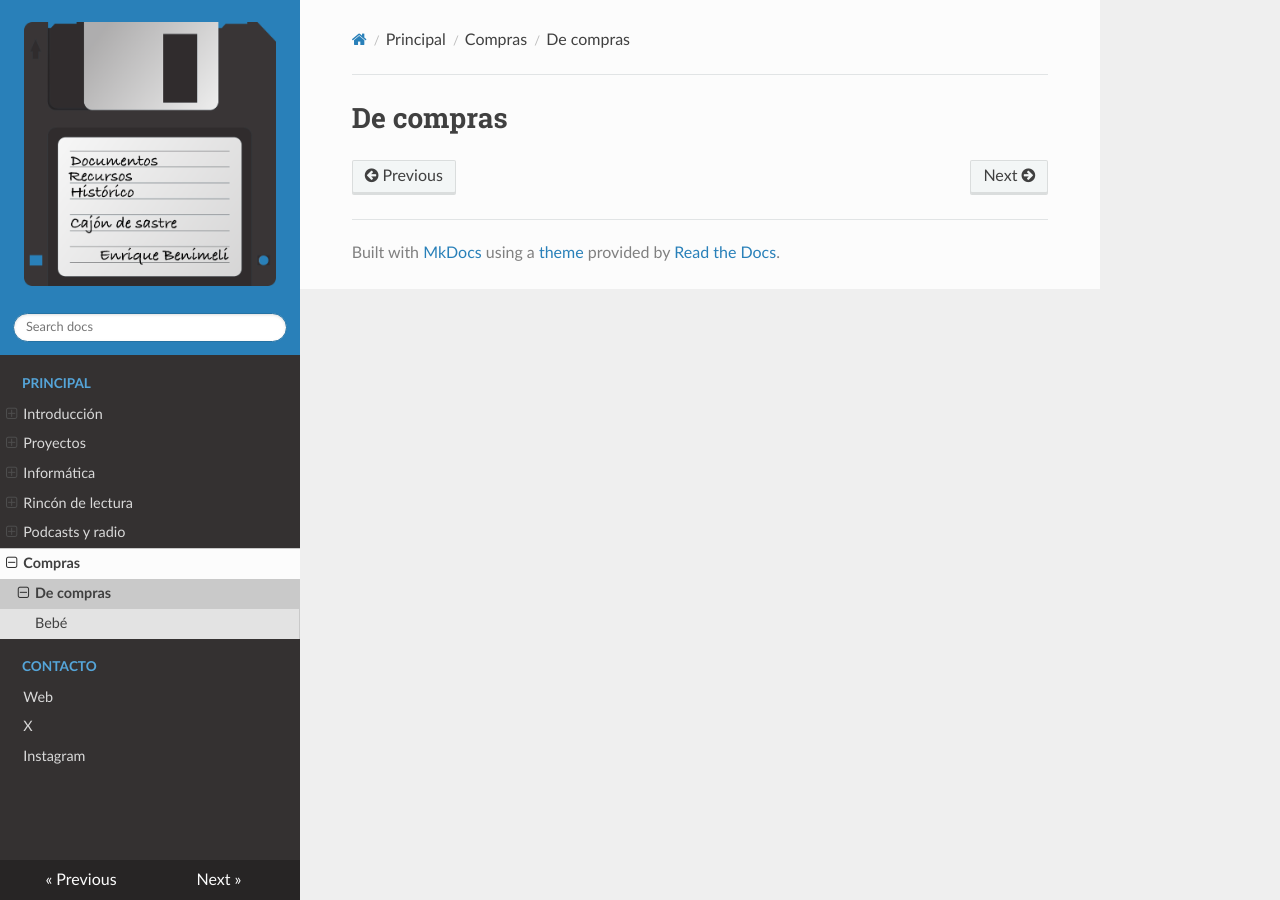
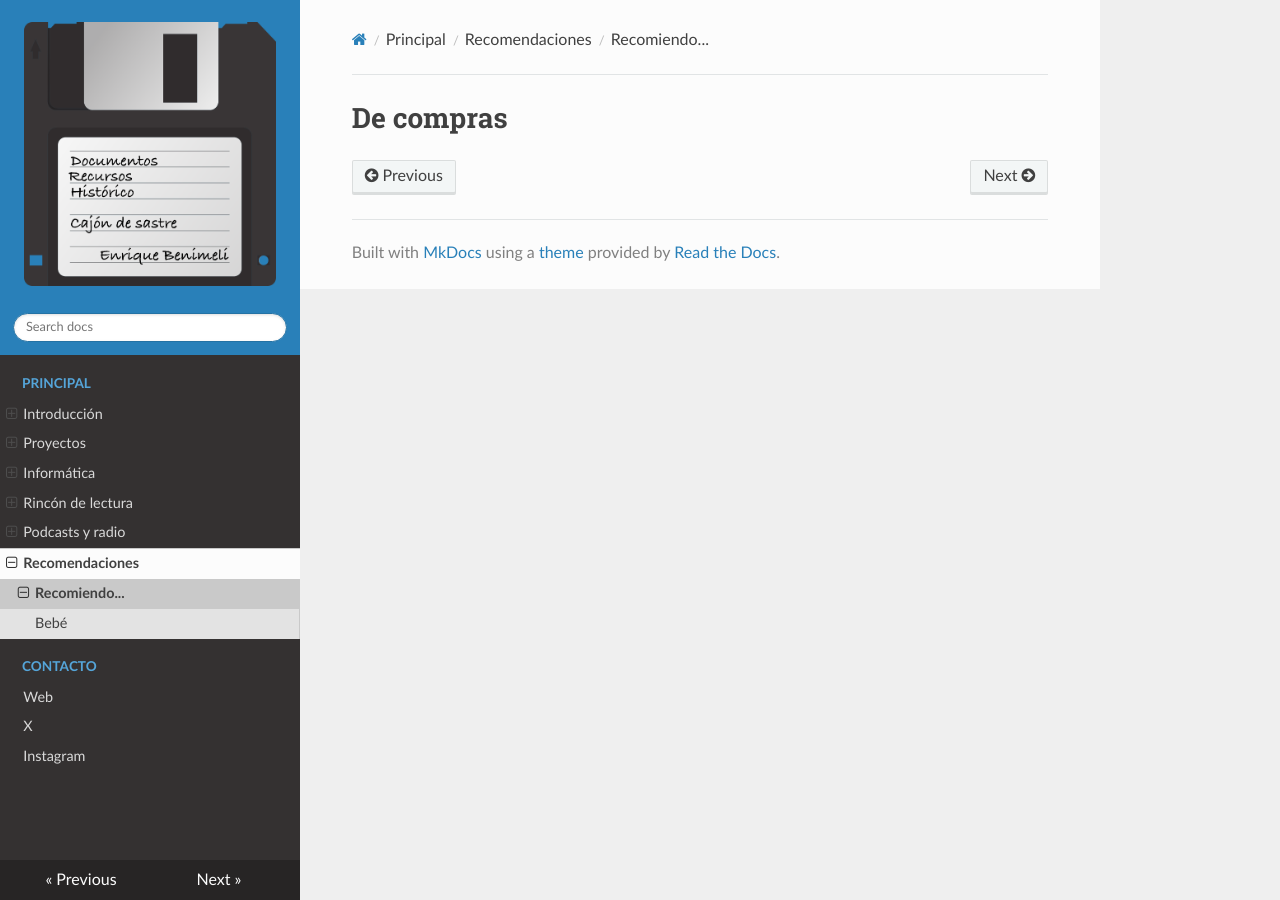
Before and after one commit to ebenimeli/ebenimeli-docs, an MkDocs documentation site: the page built from docs/contents/recomendaciones/recomendaciones.md, in a window 1280 px wide. Built offline with MkDocs 1.6.1, drawn with Linux system fonts in a browser that asks for light colours; nearby versions of some CDN libraries.

Commit message:
Compras --> Recomendaciones

```diff
--- a/mkdocs.yml
+++ b/mkdocs.yml
@@ -16,9 +16,9 @@ nav:
     - 'Libros': 'contents/lectura/libros.md'
   - 'Podcasts y radio':
     - 'Podcasts': 'contents/recursos/podcasts.md'
-  - 'Compras':
-    - 'De compras': 'contents/compras/compras.md'
-    - 'Bebé': 'contents/compras/bebe.md'
+  - 'Recomendaciones':
+    - 'Recomiendo...': 'contents/recomendaciones/recomendaciones.md'
+    - 'Bebé': 'contents/recomendaciones/bebe.md'
 - 'Contacto':
   - 'Web': 'https://www.ebenimeli.org'
   - 'X': 'https://www.x.com/enriquebenimeli'
```
Also changed, not shown: docs/contents/compras/bebe.md (deleted, +0 -1 lines), docs/contents/recomendaciones/bebe.md (added, +5 -0 lines), docs/contents/recomendaciones/recomendaciones.md (renamed from docs/contents/compras/compras.md).
